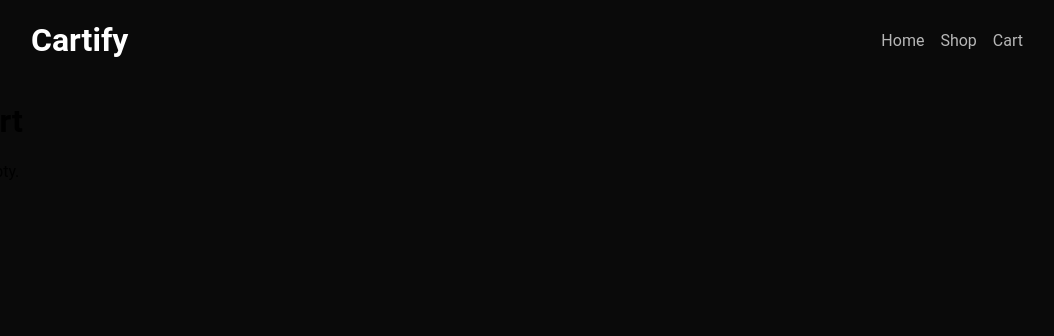
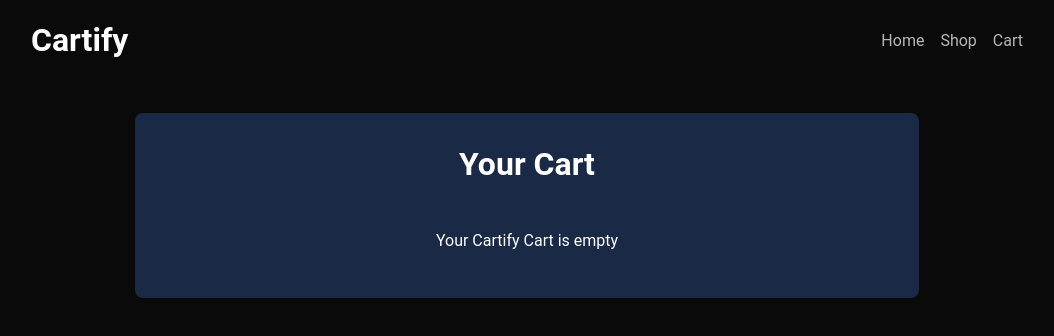
Before and after one commit to IrtazaAmjad0412/odin-shopping-cart, a React (Vite) app: page /cart in a window 1280 px wide. Shown: the top 336 px of the page, without its empty margins (113-1167 px from the left). Built offline with nearby package versions, Linux system fonts and the light colour scheme.

Commit message:
feat: add CartCard and CartList components with styling; update props types

```diff
--- /dev/null
+++ b/src/components/CartCard/CartCard.css
@@ -0,0 +1,17 @@
+.cart-card-section {
+  display: flex;
+  align-items: center;
+  width: 40rem;
+  gap: 2rem;
+  padding: 1rem;
+  border-radius: 0.5rem;
+  color: #ffffff;
+  background-color: #234791;
+}
+
+.cart-card-section img {
+  width: calc(35% - 1rem);
+  aspect-ratio: 1;
+  border-radius: 0.5rem;
+  padding: 0.5rem;
+}
--- /dev/null
+++ b/src/components/CartCard/CartCard.tsx
@@ -0,0 +1,19 @@
+import { formatPrice } from "../../utils/utils";
+import type { CartCardProp } from "../../types/props";
+import "./CartCard.css";
+
+export const CartCard = ({ item }: CartCardProp) => {
+  return (
+    <div className="cart-card-section">
+      <img src={item.image ?? ""} alt={item.title} />
+      <div>
+        <p>{item.title} </p>
+        <div>
+          <p>Price: ${formatPrice(item.price)}</p>
+          <p>Quantity: {item.quantity}</p>
+        </div>
+        <p>Total Price: ${formatPrice(item.price * item.quantity)}</p>
+      </div>
+    </div>
+  );
+};
--- /dev/null
+++ b/src/components/CartList/CartList.css
@@ -0,0 +1,20 @@
+.cart-list-section {
+  display: flex;
+  flex-direction: column;
+  align-items: center;
+  width: 45rem;
+  gap: 2rem;
+  margin: 2rem auto;
+  padding: 2rem;
+  border-radius: 0.5rem;
+  color: #ffffff;
+  background-color: #1a2946;
+}
+
+.cart-list-section h1 {
+  margin: 0;
+}
+
+.cart-list-section p {
+  font-size: 1rem;
+}
--- /dev/null
+++ b/src/components/CartList/CartList.tsx
@@ -0,0 +1,18 @@
+import type { CartListProps } from "../../types/props";
+import { CartCard } from "../CartCard/CartCard";
+import "./CartList.css";
+
+export const CartList = ({ cart }: CartListProps) => {
+  const showCartStatus = cart.length === 0;
+
+  return (
+    <div className="cart-list-section">
+      <h1>Your Cart</h1>
+      {showCartStatus ? (
+        <p>Your Cartify Cart is empty</p>
+      ) : (
+        cart.map((item) => <CartCard key={item.id} item={item} />)
+      )}
+    </div>
+  );
+};
--- a/src/components/ProductList/ProductList.tsx
+++ b/src/components/ProductList/ProductList.tsx
@@ -3,13 +3,13 @@
 import "./ProductList.css";
 
 export const ProductList = ({ products, loading, addToCart }: ProductListProps) => {
-  const showStatus = loading || (!loading && products.length === 0);
+  const showShopStatus = loading || (!loading && products.length === 0);
 
   return (
-    <div className={`product-list-section ${showStatus ? "status" : ""}`}>
+    <div className={`product-list-section ${showShopStatus ? "status" : ""}`}>
       {loading && <p>... Loading Products</p>}
       {!loading && products.length === 0 && <p>No Products Found</p>}
-      {!showStatus &&
+      {!showShopStatus &&
         products.map((product) => (
           <ProductCard key={product.id} product={product} addToCart={addToCart} />
         ))}
--- a/src/pages/Cart.tsx
+++ b/src/pages/Cart.tsx
@@ -1,27 +1,13 @@
 import { useOutletContext } from "react-router-dom";
-import { formatPrice } from "../utils/utils";
+import { CartList } from "../components/CartList/CartList";
 import type { OutletContext } from "../types/context";
 
 export const Cart = () => {
   const { cart } = useOutletContext<OutletContext>();
+
   return (
     <div>
-      <h1>Your Cart</h1>
-      {cart.length === 0 ? (
-        <p>Your cart is empty.</p>
-      ) : (
-        <div>
-          {cart.map((item) => (
-            <div key={item.id}>
-              <img src={item.image} alt={item.title} />
-              <p>{item.title} </p>
-              <p>Quantity: {item.quantity}</p>
-              <p>Price: ${formatPrice(item.price)}</p>
-              <p>Total Price: ${formatPrice(item.price * item.quantity)}</p>
-            </div>
-          ))}
-        </div>
-      )}
+      <CartList cart={cart} />
     </div>
   );
 };
```
Also changed, not shown: src/types/props.ts (+9 -0 lines).
